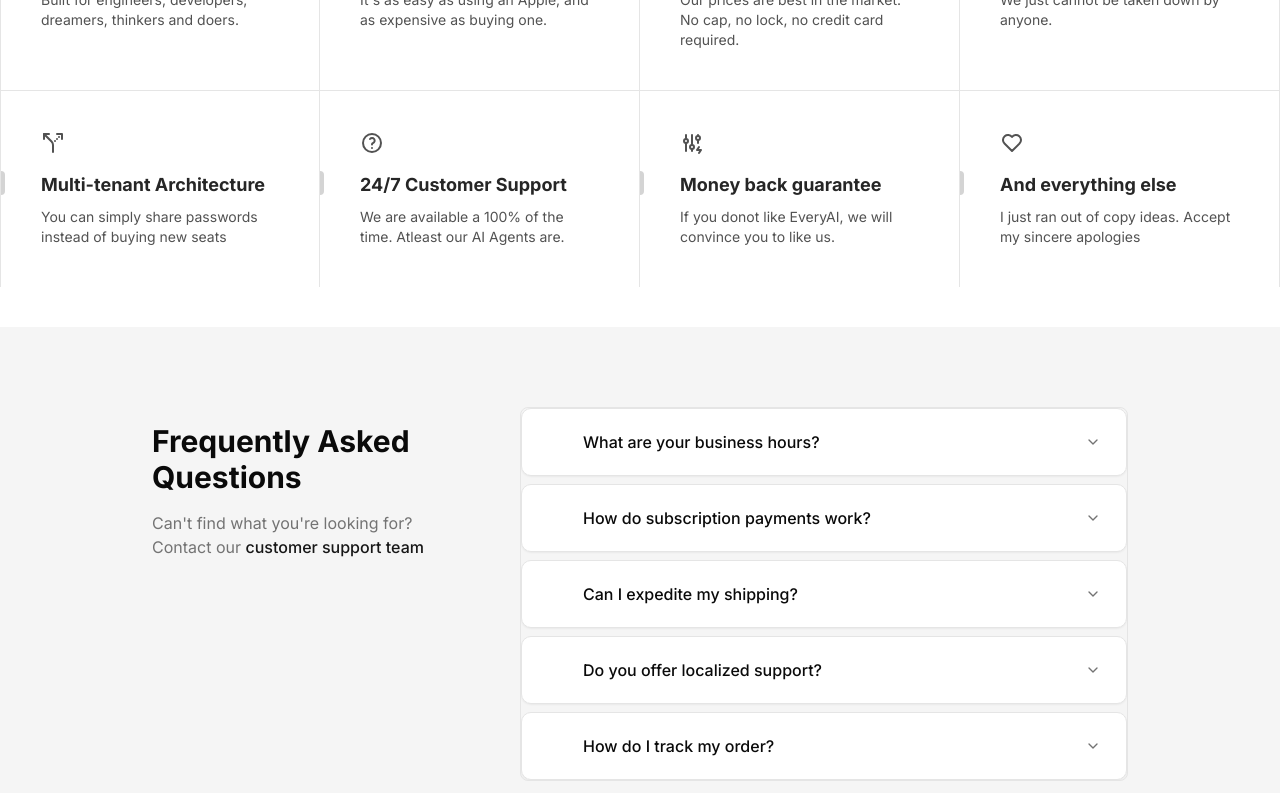
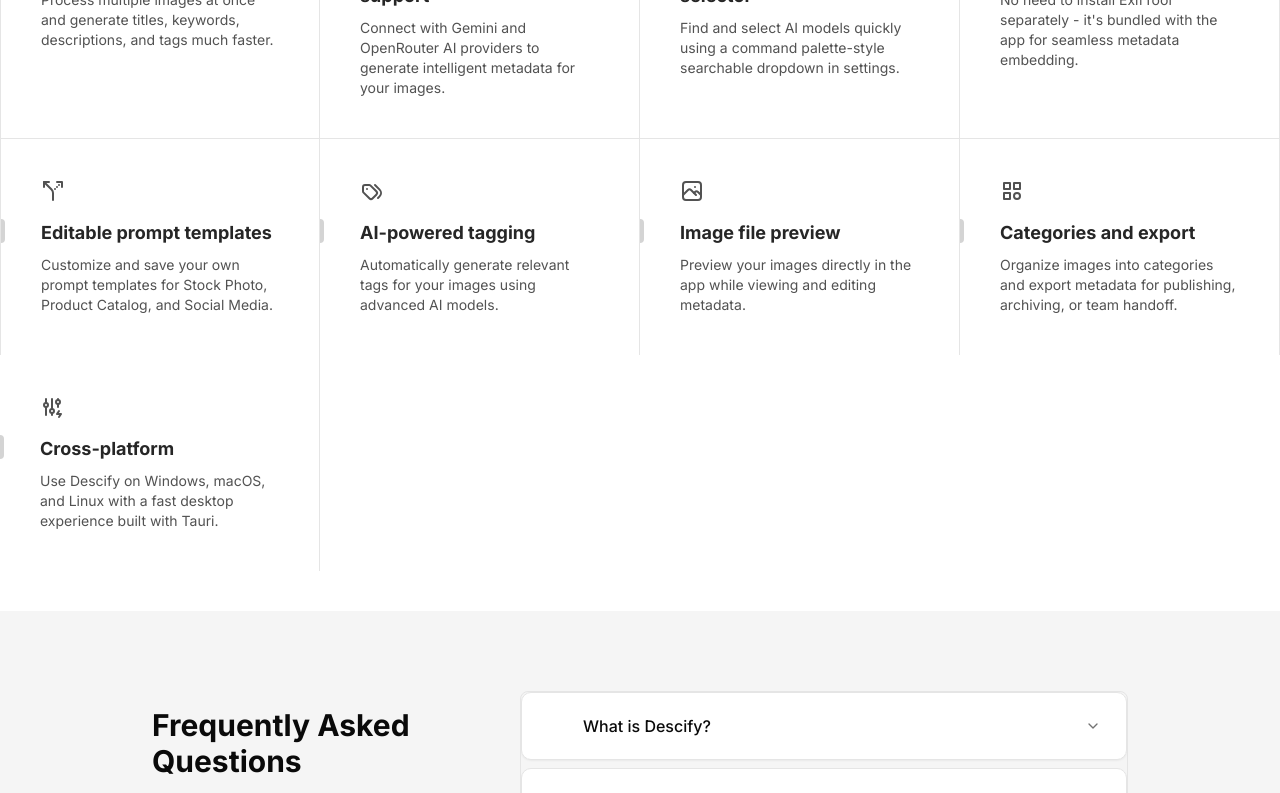
Before and after one commit to arrifat346afs/Descify-wab, a Next.js app: page / in a window 1280 px wide. Shown: the part 1240-2033 px from the top of the page. Built offline with nearby package versions, Linux system fonts and the light colour scheme; some icons are missing.

Commit message:
refactor(faqs-3): Update quotes and formatting 'use client' -> "use client

```diff
--- a/components/faqs-3.tsx
+++ b/components/faqs-3.tsx
@@ -1,8 +1,13 @@
-'use client'
+"use client"
 
-import { Accordion, AccordionContent, AccordionItem, AccordionTrigger } from '@/components/ui/accordion'
-import { DynamicIcon, type IconName } from 'lucide-react/dynamic'
-import Link from 'next/link'
+import {
+  Accordion,
+  AccordionContent,
+  AccordionItem,
+  AccordionTrigger,
+} from "@/components/ui/accordion"
+import { DynamicIcon, type IconName } from "lucide-react/dynamic"
+import Link from "next/link"
 
 type FAQItem = {
   id: string
@@ -14,64 +19,91 @@ type FAQItem = {
 export default function FAQsThree() {
   const faqItems: FAQItem[] = [
     {
-            id: 'item-1',
-            icon: 'clock',
-            question: 'What are your business hours?',
-            answer: 'Our customer service team is available Monday through Friday from 9:00 AM to 8:00 PM EST, and weekends from 10:00 AM to 6:00 PM EST. During holidays, hours may vary and will be posted on our website.',
+      id: "item-1",
+      icon: "info",
+      question: "What is Descify?",
+      answer:
+        "Descify is a desktop application that helps you generate and manage metadata for your images using AI. It can create titles, keywords, descriptions, and tags for batch images, making it perfect for stock photographers, content marketers, and designers.",
     },
     {
-            id: 'item-2',
-            icon: 'credit-card',
-            question: 'How do subscription payments work?',
-            answer: 'Subscription payments are automatically charged to your default payment method on the same day each month or year, depending on your billing cycle. You can update your payment information and view billing history in your account dashboard.',
+      id: "item-2",
+      icon: "cpu",
+      question: "Which AI models does Descify support?",
+      answer:
+        "Descify supports Gemini (Google AI) and OpenRouter (which provides access to many AI models including Llama, Claude, and more). OpenAI is not supported.",
     },
     {
-            id: 'item-3',
-            icon: 'truck',
-            question: 'Can I expedite my shipping?',
-            answer: 'Yes, we offer several expedited shipping options at checkout. Next-day and 2-day shipping are available for most U.S. addresses if orders are placed before 2:00 PM EST. International expedited shipping options vary by destination.',
+      id: "item-3",
+      icon: "file-key",
+      question: "Do I need to install ExifTool?",
+      answer:
+        "Yes, ExifTool needs to be installed on your system and added to your PATH. Descify uses ExifTool to embed metadata directly into your image files. You can download it from https://exiftool.org/.",
     },
     {
-            id: 'item-4',
-            icon: 'globe',
-            question: 'Do you offer localized support?',
-            answer: 'We offer multilingual support in English, Spanish, French, German, and Japanese. Our support team can assist customers in these languages via email, chat, and phone during standard business hours for each respective region.',
+      id: "item-4",
+      icon: "key",
+      question: "How do I get an API key?",
+      answer:
+        "For Gemini, visit https://aistudio.google.com/api-keys to get your API key. For OpenRouter, visit https://openrouter.ai/api-keys. You'll need to enter your API key in the Descify settings before generating metadata.",
     },
     {
-            id: 'item-5',
-            icon: 'package',
-            question: 'How do I track my order?',
-            answer: 'Once your order ships, you\'ll receive a confirmation email with a tracking number. You can use this number on our website or the carrier\'s website to track your package. You can also view order status and tracking information in your account dashboard under "Order History".',
+      id: "item-5",
+      icon: "shield",
+      question: "Is my data secure?",
+      answer:
+        "Yes. Your API keys are stored locally on your device and never sent to our servers. All AI requests are made directly from your computer to the AI providers.",
+    },
+    {
+      id: "item-6",
+      icon: "monitor",
+      question: "What platforms does Descify support?",
+      answer:
+        "Descify is a cross-platform desktop app that works on Windows, macOS, and Linux. It's built with Tauri for a fast, native desktop experience.",
+    },
+    {
+      id: "item-7",
+      icon: "edit",
+      question: "Can I edit the generated metadata?",
+      answer:
+        "Absolutely! After AI generates the metadata, you can preview the images and edit any field (title, keywords, description, tags) before saving or exporting.",
+    },
+    {
+      id: "item-8",
+      icon: "download",
+      question: "What export options are available?",
+      answer:
+        "You can export metadata as CSV, JSON, or text files. You can also embed the metadata directly into image files using ExifTool.",
     },
   ]
 
   return (
-        <section className="bg-muted dark:bg-background py-20">
+    <section className="bg-muted py-20 dark:bg-background">
       <div className="mx-auto max-w-5xl px-4 md:px-6">
         <div className="flex flex-col gap-10 md:flex-row md:gap-16">
           <div className="md:w-1/3">
             <div className="sticky top-20">
-                            <h2 className="mt-4 text-3xl font-bold">Frequently Asked Questions</h2>
-                            <p className="text-muted-foreground mt-4">
-                                Can't find what you're looking for? Contact our{' '}
+              <h2 className="mt-4 text-3xl font-bold">
+                Frequently Asked Questions
+              </h2>
+              <p className="mt-4 text-muted-foreground">
+                Can't find what you're looking for? Contact our{" "}
                 <Link
                   href="#"
-                                    className="text-primary font-medium hover:underline">
+                  className="font-medium text-primary hover:underline"
+                >
                   customer support team
                 </Link>
               </p>
             </div>
           </div>
           <div className="md:w-2/3">
-                        <Accordion
-                            type="single"
-                            collapsible
-                            className="w-full space-y-2">
+            <Accordion type="single" collapsible className="w-full space-y-2">
               {faqItems.map((item) => (
                 <AccordionItem
                   key={item.id}
                   value={item.id}
-                                    className="bg-background shadow-xs rounded-lg border px-4 last:border-b">
+                  className="rounded-lg border bg-background px-4 shadow-xs last:border-b"
+                >
                   <AccordionTrigger className="cursor-pointer items-center py-5 hover:no-underline">
                     <div className="flex items-center gap-3">
                       <div className="flex size-6">
--- a/components/features-4.tsx
+++ /dev/null
@@ -1,98 +0,0 @@
-import { Cpu, Fingerprint, Pencil, Settings2, Sparkles, Zap } from 'lucide-react'
-
-const features = [
-    {
-        icon: Zap,
-        title: 'Batch metadata generation',
-        description: 'Process multiple images at once and generate titles, keywords, descriptions, and tags much faster.',
-    },
-    {
-        icon: Cpu,
-        title: 'Gemini and OpenRouter support',
-        description: 'Connect supported AI providers and generate metadata with the model setup that fits your workflow.',
-    },
-    {
-        icon: Fingerprint,
-        title: 'Embed metadata with ExifTool',
-        description: 'Write generated metadata into image files when ExifTool is available on your system.',
-    },
-    {
-        icon: Pencil,
-        title: 'Preview and edit before saving',
-        description: 'Review images and fine-tune generated fields so every result matches your style and quality needs.',
-    },
-    {
-        icon: Settings2,
-        title: 'Categories and export tools',
-        description: 'Organize assets into categories and export metadata for publishing, archiving, or team handoff.',
-    },
-    {
-        icon: Sparkles,
-        title: 'Cross-platform desktop app',
-        description: 'Use Descify on Windows, macOS, and Linux from a fast desktop experience built with Tauri.',
-    },
-]
-
-const bestFor = [
-    {
-        title: 'Stock photographers',
-        description: 'Speed up keywording and description writing for large image batches before uploading to marketplaces.',
-    },
-    {
-        title: 'Content marketers',
-        description: 'Keep campaign assets searchable and reusable with cleaner metadata and better organization.',
-    },
-    {
-        title: 'Designers and creators',
-        description: 'Maintain a tidy visual library with tags, categories, previews, and editable metadata fields.',
-    },
-    {
-        title: 'Small media teams',
-        description: 'Standardize image metadata workflows across Windows, macOS, and Linux without a heavy setup.',
-    },
-]
-
-export default function Features() {
-    return (
-        <section id="features" className="py-12 md:py-20">
-            <div className="mx-auto max-w-5xl space-y-16 px-6 md:space-y-20">
-                <div className="relative z-10 mx-auto max-w-2xl space-y-6 text-center md:space-y-8">
-                    <h2 className="text-balance text-4xl font-medium lg:text-5xl">Everything you need to prepare image metadata faster</h2>
-                    <p className="text-muted-foreground">Descify is built for people who need clean, searchable, publish-ready image metadata without doing every title, keyword, and description by hand.</p>
-                </div>
-
-                <div className="relative mx-auto grid max-w-4xl divide-x divide-y border *:p-12 sm:grid-cols-2 lg:grid-cols-3">
-                    {features.map((feature) => {
-                        const Icon = feature.icon
-
-                        return (
-                            <div key={feature.title} className="space-y-3">
-                                <div className="flex items-center gap-2">
-                                    <Icon className="size-4" />
-                                    <h3 className="text-sm font-medium">{feature.title}</h3>
-                                </div>
-                                <p className="text-sm text-muted-foreground">{feature.description}</p>
-                            </div>
-                        )
-                    })}
-                </div>
-
-                <div id="best-for" className="mx-auto max-w-5xl space-y-8">
-                    <div className="mx-auto max-w-2xl text-center">
-                        <h3 className="text-3xl font-medium text-balance md:text-4xl">Best for teams and creators working with lots of images</h3>
-                        <p className="mt-4 text-muted-foreground">If your workflow depends on image titles, keywords, tags, descriptions, or embedded metadata, Descify helps remove repetitive manual work.</p>
-                    </div>
-
-                    <div className="grid gap-4 md:grid-cols-2">
-                        {bestFor.map((item) => (
-                            <div key={item.title} className="rounded-2xl border p-6">
-                                <h4 className="text-lg font-medium">{item.title}</h4>
-                                <p className="mt-2 text-sm text-muted-foreground">{item.description}</p>
-                            </div>
-                        ))}
-                    </div>
-                </div>
-            </div>
-        </section>
-    )
-}
--- a/components/features-section-demo-2.tsx
+++ b/components/features-section-demo-2.tsx
@@ -1,4 +1,4 @@
-import { cn } from "@/lib/utils";
+import { cn } from "@/lib/utils"
 import {
   IconAdjustmentsBolt,
   IconCloud,
@@ -8,63 +8,75 @@ import {
   IconHelp,
   IconRouteAltLeft,
   IconTerminal2,
-} from "@tabler/icons-react";
+  IconTags,
+  IconPhoto,
+  IconCategory,
+} from "@tabler/icons-react"
 
 export default function FeaturesSectionDemo() {
   const features = [
     {
-      title: "Built for developers",
+      title: "Batch metadata generation",
       description:
-        "Built for engineers, developers, dreamers, thinkers and doers.",
+        "Process multiple images at once and generate titles, keywords, descriptions, and tags much faster.",
       icon: <IconTerminal2 />,
     },
     {
-      title: "Ease of use",
+      title: "Gemini and OpenRouter support",
       description:
-        "It's as easy as using an Apple, and as expensive as buying one.",
+        "Connect with Gemini and OpenRouter AI providers to generate intelligent metadata for your images.",
       icon: <IconEaseInOut />,
     },
     {
-      title: "Pricing like no other",
+      title: "Searchable AI model selector",
       description:
-        "Our prices are best in the market. No cap, no lock, no credit card required.",
+        "Find and select AI models quickly using a command palette-style searchable dropdown in settings.",
       icon: <IconCurrencyDollar />,
     },
     {
-      title: "100% Uptime guarantee",
-      description: "We just cannot be taken down by anyone.",
+      title: "Bundled ExifTool",
+      description:
+        "No need to install ExifTool separately - it's bundled with the app for seamless metadata embedding.",
       icon: <IconCloud />,
     },
     {
-      title: "Multi-tenant Architecture",
-      description: "You can simply share passwords instead of buying new seats",
+      title: "Editable prompt templates",
+      description:
+        "Customize and save your own prompt templates for Stock Photo, Product Catalog, and Social Media.",
       icon: <IconRouteAltLeft />,
     },
     {
-      title: "24/7 Customer Support",
+      title: "AI-powered tagging",
       description:
-        "We are available a 100% of the time. Atleast our AI Agents are.",
-      icon: <IconHelp />,
+        "Automatically generate relevant tags for your images using advanced AI models.",
+      icon: <IconTags />,
     },
     {
-      title: "Money back guarantee",
+      title: "Image file preview",
       description:
-        "If you donot like EveryAI, we will convince you to like us.",
+        "Preview your images directly in the app while viewing and editing metadata.",
+      icon: <IconPhoto />,
+    },
+    {
+      title: "Categories and export",
+      description:
+        "Organize images into categories and export metadata for publishing, archiving, or team handoff.",
+      icon: <IconCategory />,
+    },
+    {
+      title: "Cross-platform",
+      description:
+        "Use Descify on Windows, macOS, and Linux with a fast desktop experience built with Tauri.",
       icon: <IconAdjustmentsBolt />,
     },
-    {
-      title: "And everything else",
-      description: "I just ran out of copy ideas. Accept my sincere apologies",
-      icon: <IconHeart />,
-    },
-  ];
+  ]
   return (
-    <div className="grid grid-cols-1 md:grid-cols-2 lg:grid-cols-4  relative z-10 py-10 max-w-7xl mx-auto">
+    <div className="relative z-10 mx-auto grid max-w-7xl grid-cols-1 py-10 md:grid-cols-2 lg:grid-cols-4">
       {features.map((feature, index) => (
         <Feature key={feature.title} {...feature} index={index} />
       ))}
     </div>
-  );
+  )
 }
 
 const Feature = ({
@@ -73,37 +85,37 @@ const Feature = ({
   icon,
   index,
 }: {
-  title: string;
-  description: string;
-  icon: React.ReactNode;
-  index: number;
+  title: string
+  description: string
+  icon: React.ReactNode
+  index: number
 }) => {
   return (
     <div
       className={cn(
-        "flex flex-col lg:border-r  py-10 relative group/feature dark:border-neutral-800",
+        "group/feature relative flex flex-col py-10 lg:border-r dark:border-neutral-800",
         (index === 0 || index === 4) && "lg:border-l dark:border-neutral-800",
         index < 4 && "lg:border-b dark:border-neutral-800"
       )}
     >
       {index < 4 && (
-        <div className="opacity-0 group-hover/feature:opacity-100 transition duration-200 absolute inset-0 h-full w-full bg-gradient-to-t from-neutral-100 dark:from-neutral-800 to-transparent pointer-events-none" />
+        <div className="pointer-events-none absolute inset-0 h-full w-full bg-gradient-to-t from-neutral-100 to-transparent opacity-0 transition duration-200 group-hover/feature:opacity-100 dark:from-neutral-800" />
       )}
       {index >= 4 && (
-        <div className="opacity-0 group-hover/feature:opacity-100 transition duration-200 absolute inset-0 h-full w-full bg-gradient-to-b from-neutral-100 dark:from-neutral-800 to-transparent pointer-events-none" />
+        <div className="pointer-events-none absolute inset-0 h-full w-full bg-gradient-to-b from-neutral-100 to-transparent opacity-0 transition duration-200 group-hover/feature:opacity-100 dark:from-neutral-800" />
       )}
-      <div className="mb-4 relative z-10 px-10 text-neutral-600 dark:text-neutral-400">
+      <div className="relative z-10 mb-4 px-10 text-neutral-600 dark:text-neutral-400">
         {icon}
       </div>
-      <div className="text-lg font-bold mb-2 relative z-10 px-10">
-        <div className="absolute left-0 inset-y-0 h-6 group-hover/feature:h-8 w-1 rounded-tr-full rounded-br-full bg-neutral-300 dark:bg-neutral-700 group-hover/feature:bg-blue-500 transition-all duration-200 origin-center" />
-        <span className="group-hover/feature:translate-x-2 transition duration-200 inline-block text-neutral-800 dark:text-neutral-100">
+      <div className="relative z-10 mb-2 px-10 text-lg font-bold">
+        <div className="absolute inset-y-0 left-0 h-6 w-1 origin-center rounded-tr-full rounded-br-full bg-neutral-300 transition-all duration-200 group-hover/feature:h-8 group-hover/feature:bg-blue-500 dark:bg-neutral-700" />
+        <span className="inline-block text-neutral-800 transition duration-200 group-hover/feature:translate-x-2 dark:text-neutral-100">
           {title}
         </span>
       </div>
-      <p className="text-sm text-neutral-600 dark:text-neutral-300 max-w-xs relative z-10 px-10">
+      <p className="relative z-10 max-w-xs px-10 text-sm text-neutral-600 dark:text-neutral-300">
         {description}
       </p>
     </div>
-  );
-};
+  )
+}
```
Lines whose indentation alone changed are shown as unchanged.
